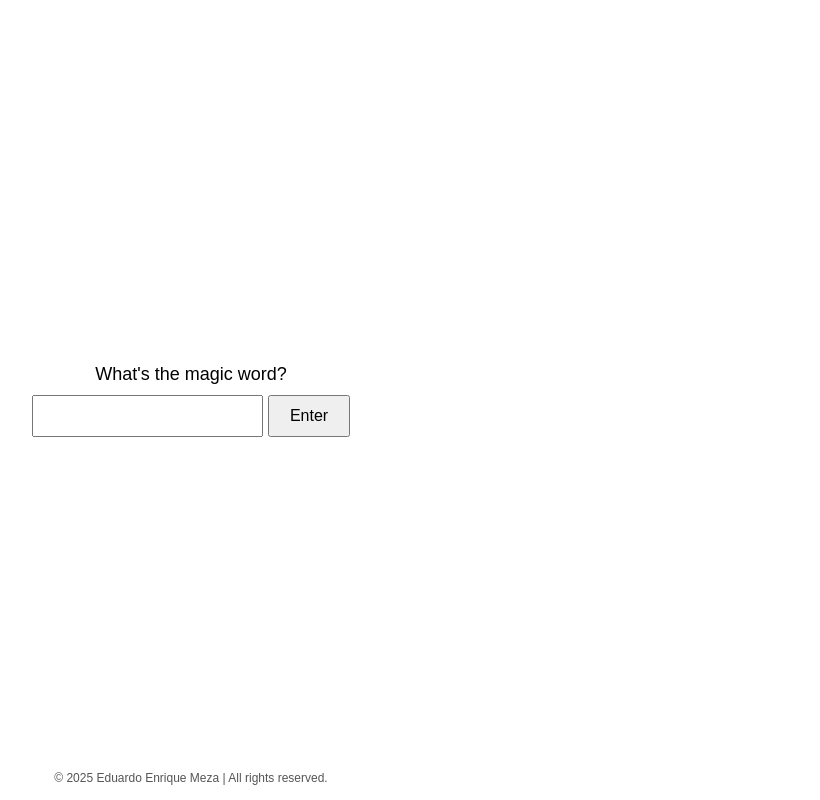
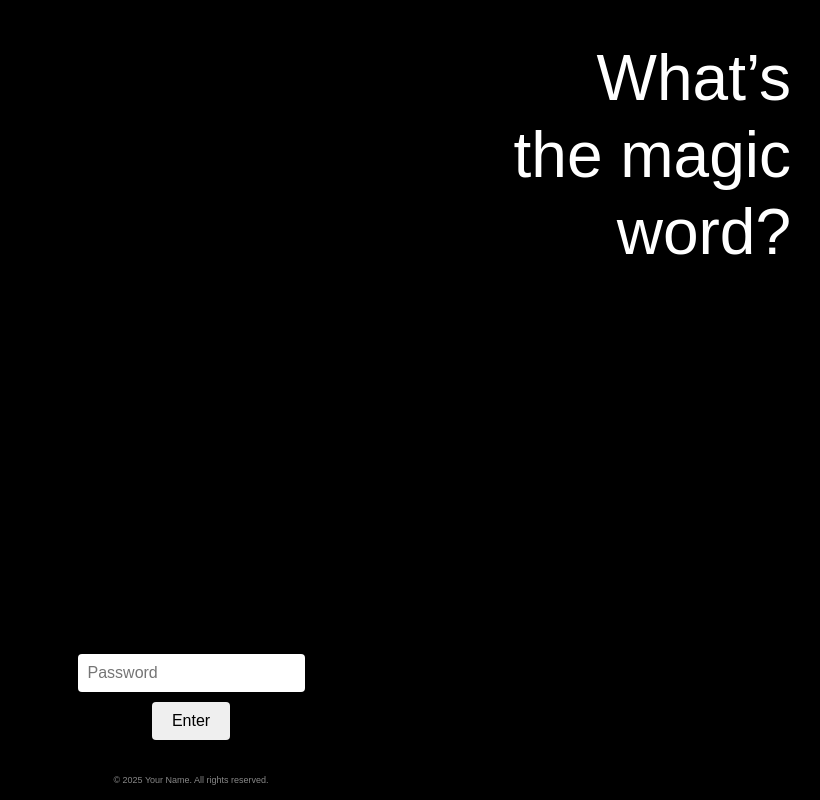
Before and after one commit to notnike/eduardoenrique.com, a plain HTML site: page index.html in a window 1280 px wide. Shown: the whole page, without its empty margins (449-1269 px from the left). Drawn offline with Linux system fonts and the light colour scheme.

Commit message:
Update index.html

```diff
--- a/index.html
+++ b/index.html
@@ -3,71 +3,90 @@
 <head>
   <meta charset="UTF-8" />
   <meta name="viewport" content="width=device-width, initial-scale=1.0" />
-  <title>Protected PDF</title>
+  <title>Magic Word</title>
   <style>
     body {
+      background: black;
       font-family: Arial, sans-serif;
-      font-size: 18px; /* 👈 Change this for text size */
+      margin: 0;
+      padding: 0;
+      height: 100vh;
+      color: white;
+      overflow: hidden;
+      position: relative;
+    }
+
+    /* Top-right large text */
+    #title-text {
+      position: absolute;
+      top: 40px; /* 👈 adjust spacing from top */
+      right: 40px; /* 👈 adjust spacing from right */
+      font-size: 64px; /* 👈 control text size */
+      line-height: 1.2; /* 👈 control spacing between lines */
+      text-align: right;
+      white-space: pre-line;
+    }
+
+    /* Password and button container */
+    #login {
+      position: absolute;
+      bottom: 60px; /* 👈 controls spacing from bottom edge */
+      width: 100%;
       display: flex;
       flex-direction: column;
       align-items: center;
-      justify-content: center;
-      height: 100vh;
-      margin: 0;
+      justify-content: flex-end;
     }
-    #footer {
-  position: fixed;
-  bottom: 10px;
-  left: 0;
-  right: 0;
-  text-align: center;
-  font-size: 12px;
-  color: #555;
-  padding: 5px;
-}
+
     input[type="password"] {
       padding: 10px;
       font-size: 16px;
-      margin-top: 10px;
+      margin: 5px;
+      border-radius: 4px;
+      border: none;
     }
 
     button {
       padding: 10px 20px;
-      margin-top: 10px;
       font-size: 16px;
+      margin-top: 5px;
       cursor: pointer;
+      border-radius: 4px;
+      border: none;
     }
 
-    #pdf-container {
-      display: none;
-      margin-top: 20px;
-      width: 90%;
-      height: 90vh;
+    #footer {
+      position: absolute;
+      bottom: 10px;
+      left: 0;
+      right: 0;
+      text-align: center;
+      font-size: 9px;
+      color: #888;
+      padding: 5px;
     }
   </style>
 </head>
 <body>
+  <div id="title-text">What’s<br>the magic<br>word?</div>
+
   <div id="login">
-    <div style="text-align: center; width: 100%;">What's the magic word?</div>
-    <input type="password" id="password" />
+    <input type="password" id="password" placeholder="Password" />
     <button onclick="checkPassword()">Enter</button>
   </div>
 
-  <div id="pdf-container">
-    <embed src="your-file.pdf" type="application/pdf" width="100%" height="100%" />
-  </div>
+  <div id="footer">© 2025 Your Name. All rights reserved.</div>
 
   <script>
     function checkPassword() {
-      const correctPassword = "PLEASE"; // 👈 Change this
+      const correctPassword = "1234"; // 👈 Set your password
       const input = document.getElementById("password").value;
       if (input === correctPassword) {
-        window.location.href = "your-file.pdf";
+        window.location.href = "your-file.pdf"; // 👈 PDF redirect
       } else {
-        alert("That's not it!");
+        alert("Incorrect password");
       }
     }
-</script>
-<div id="footer">© 2025 Eduardo Enrique Meza | All rights reserved.</div>
+  </script>
 </body>
 </html>
```
